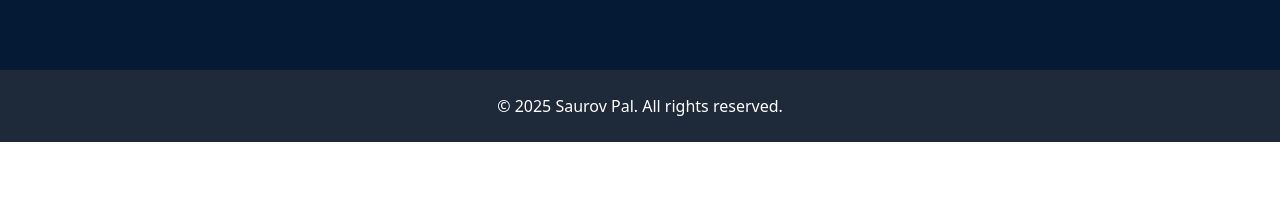
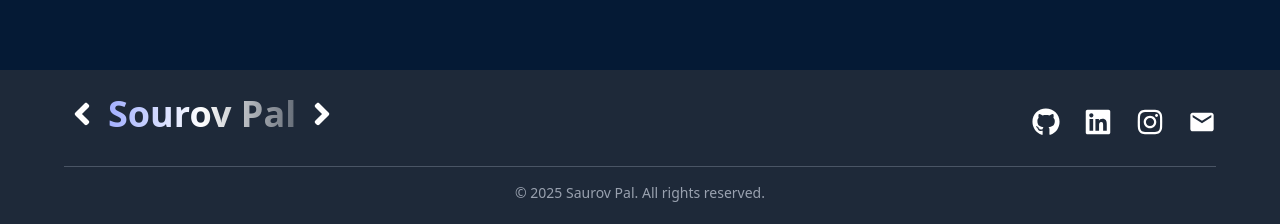
Before and after one commit to palsourov/My_Protfolio-, a React (Vite) app: page /Contact in a window 1280 px wide. Shown: the part 686-910 px from the top of the page. Before the commit the page ends 828 px from the top, so only its background shows below. Built offline with nearby package versions, Linux system fonts and the light colour scheme.

Commit message:
feat: implement Footer component with logo and social media links

```diff
--- a/src/Components/Footer/Footer.jsx
+++ b/src/Components/Footer/Footer.jsx
@@ -1,9 +1,67 @@
 import React from "react";
+import Logo from "../Logo/Logo";
+import { FaGithub, FaLinkedin, FaInstagram } from "react-icons/fa";
+import { MdEmail } from "react-icons/md";
+import { motion } from "framer-motion";
 
 const Footer = () => {
   return (
-    <footer className="bg-gray-800  w-full text-white py-6 text-center">
-      <p>© 2025 Saurov Pal. All rights reserved.</p>
+    <footer className="bg-gray-800 w-full text-white py-6 px-6 md:px-16">
+      {/* Top Section */}
+      <div className="flex flex-col md:flex-row items-center justify-between border-b border-gray-600 pb-4">
+        {/* Logo */}
+        <motion.div
+          initial={{ opacity: 0, x: -50 }}
+          whileInView={{ opacity: 1, x: 0 }}
+          transition={{ duration: 0.6 }}
+        >
+          <Logo />
+        </motion.div>
+
+        {/* Social Icons */}
+        <motion.div
+          className="flex gap-6 mt-4 md:mt-0"
+          initial={{ opacity: 0, x: 50 }}
+          whileInView={{ opacity: 1, x: 0 }}
+          transition={{ duration: 0.6 }}
+        >
+          <a
+            href="https://github.com/"
+            target="_blank"
+            rel="noopener noreferrer"
+            className="hover:text-gray-400 transition-transform transform hover:scale-110"
+          >
+            <FaGithub size={28} />
+          </a>
+          <a
+            href="https://linkedin.com/"
+            target="_blank"
+            rel="noopener noreferrer"
+            className="hover:text-blue-400 transition-transform transform hover:scale-110"
+          >
+            <FaLinkedin size={28} />
+          </a>
+          <a
+            href="https://instagram.com/"
+            target="_blank"
+            rel="noopener noreferrer"
+            className="hover:text-pink-400 transition-transform transform hover:scale-110"
+          >
+            <FaInstagram size={28} />
+          </a>
+          <a
+            href="mailto:someone@example.com"
+            className="hover:text-red-400 transition-transform transform hover:scale-110"
+          >
+            <MdEmail size={28} />
+          </a>
+        </motion.div>
+      </div>
+
+      {/* Bottom Text */}
+      <p className="text-center text-gray-400 text-sm mt-4">
+        © 2025 Saurov Pal. All rights reserved.
+      </p>
     </footer>
   );
 };
--- /dev/null
+++ b/src/Components/Logo/Logo.jsx
@@ -0,0 +1,23 @@
+import React from 'react';
+import { FaAngleLeft, FaAngleRight } from 'react-icons/fa';
+
+const Logo = () => {
+    return (
+        <div>
+             <h1 className="lg:text-4xl text-xl md:text-3xl font-bold mb-4
+                     bg-gradient-to-r from-indigo-400 via-white
+                     bg-clip-text text-transparent">
+       <div className="flex items-center gap-x-2">
+           <FaAngleLeft className="text-white" />
+            Sourov Pal
+            <FaAngleRight className="text-white" />
+
+       </div>
+
+
+        </h1>
+        </div>
+    );
+};
+
+export default Logo;
--- a/src/Components/NavBar/Navbar.jsx
+++ b/src/Components/NavBar/Navbar.jsx
@@ -1,6 +1,7 @@
 import React from "react";
 import { NavLink } from "react-router";
 import { FaAngleLeft ,FaAngleRight} from "react-icons/fa";
+import Logo from "../Logo/Logo";
 
 
 const Navbar = () => {
@@ -90,17 +91,9 @@ const Navbar = () => {
               {NavList}
             </ul>
           </div>
-          <h1 className="lg:text-4xl text-xl md:text-3xl font-bold mb-4
-                     bg-gradient-to-r from-indigo-400 via-white
-                     bg-clip-text text-transparent">
-       <div className="flex items-center gap-x-2">
-           <FaAngleLeft className="text-white" />
-            Sourov Pal
-            <FaAngleRight className="text-white" />
-
-       </div>
-
-        </h1>
+             {
+              <Logo></Logo>
+             }
         </div>
         <div className="navbar-center hidden lg:flex  lg:max-w-7xl mx-auto  ">
           <ul className="menu menu-horizontal px-1 gap-x-8">{NavList}</ul>
```
